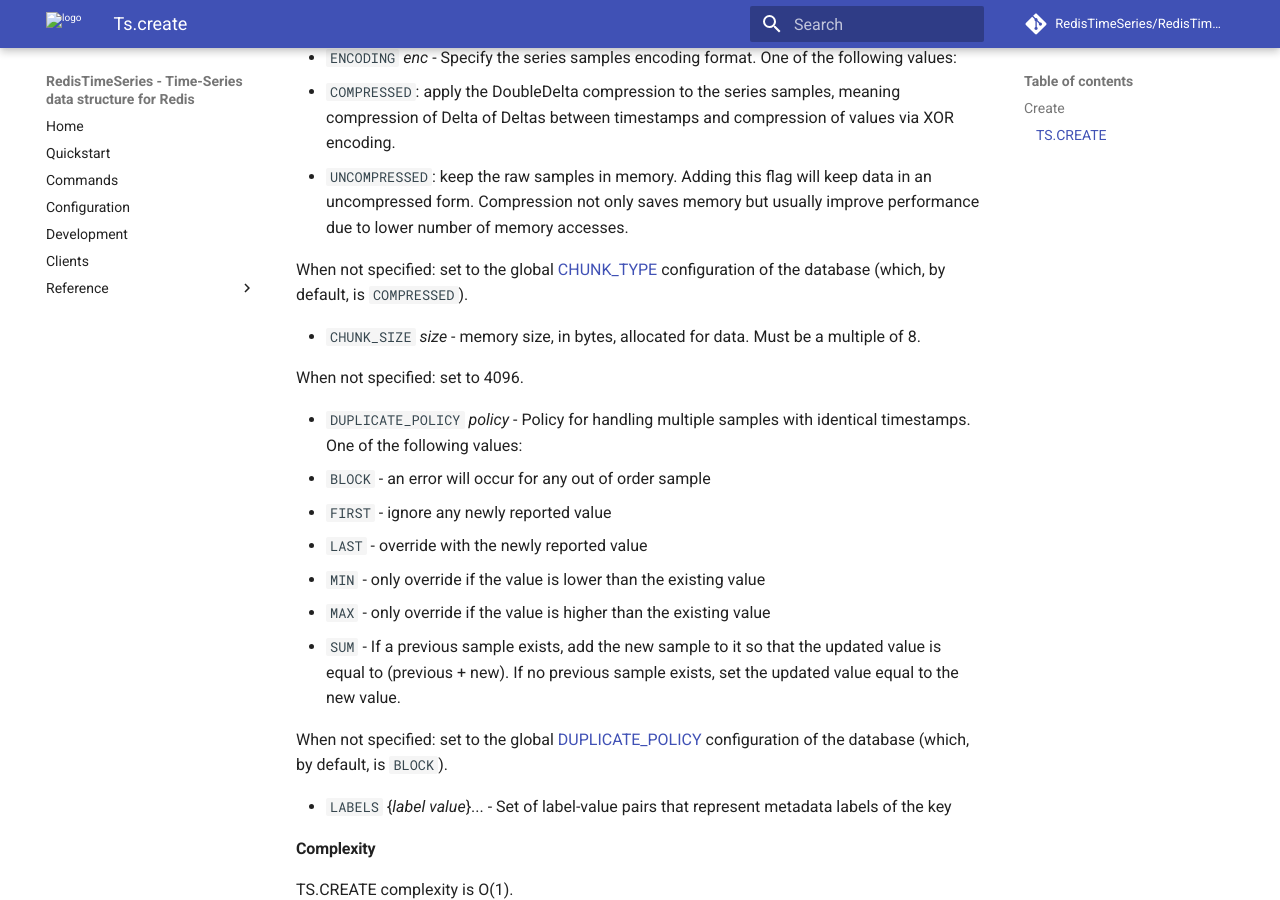
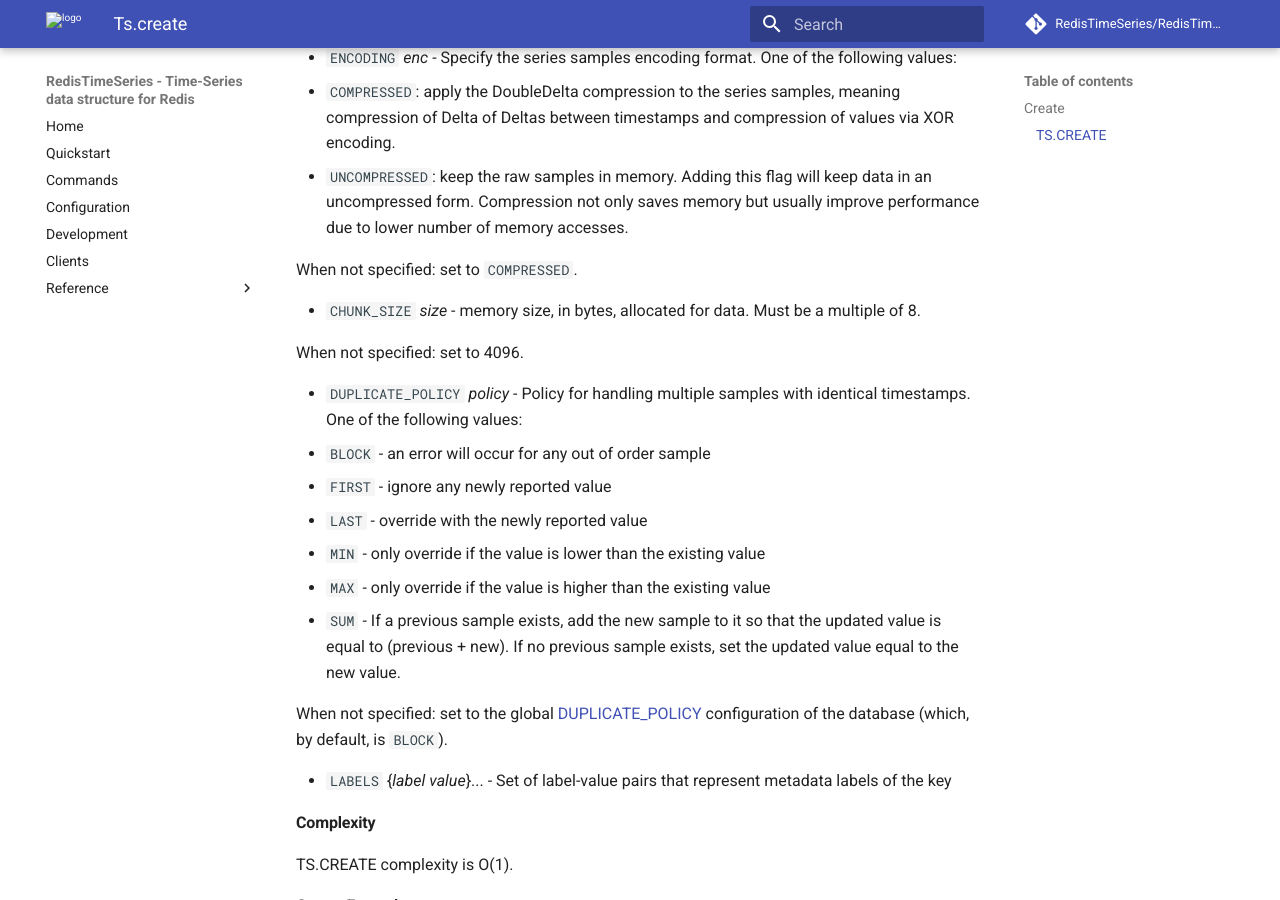
Before and after one commit to RedisTimeSeries/RedisTimeSeries, an MkDocs documentation site: the page built from docs/commands/ts.create.md, in a window 1280 px wide and 900 px high, scrolled down 588 px. Built offline with MkDocs 1.6.1 and Material for MkDocs 9.7.7, drawn with Linux system fonts in a browser that asks for light colours; comment, search, counter and statistics services are not loaded.

Commit message:
Update ts.create.md

```diff
--- a/docs/commands/ts.create.md
+++ b/docs/commands/ts.create.md
@@ -23,7 +23,7 @@ Optional args:
    - `UNCOMPRESSED`: keep the raw samples in memory. Adding this flag will keep data in an uncompressed form. Compression not only saves
    memory but usually improve performance due to lower number of memory accesses.
 
-   When not specified: set to the global [CHUNK_TYPE](https://redis.io/docs/stack/timeseries/configuration/#chunk_type) configuration of the database (which, by default, is `COMPRESSED`).
+   When not specified: set to `COMPRESSED`.
 
 - `CHUNK_SIZE` _size_ - memory size, in bytes, allocated for data. Must be a multiple of 8.
 
```
